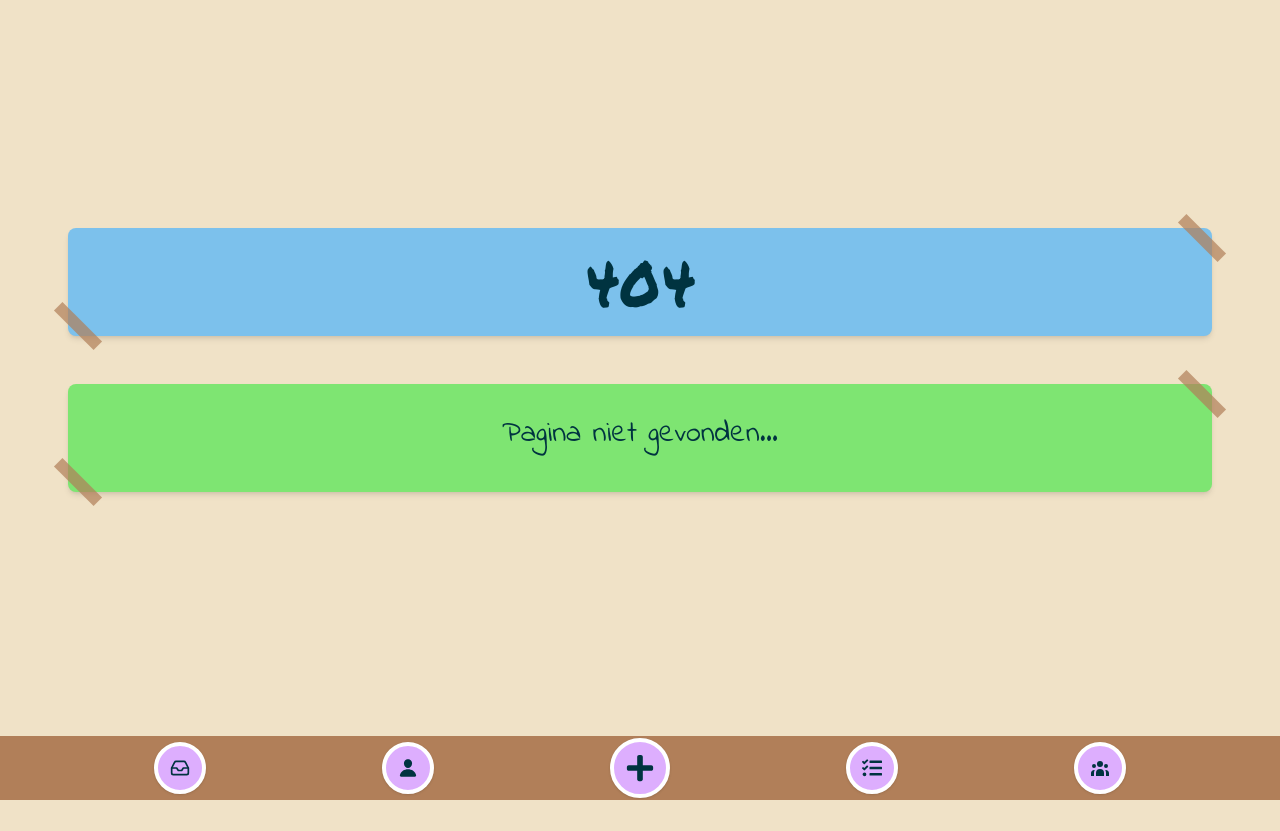
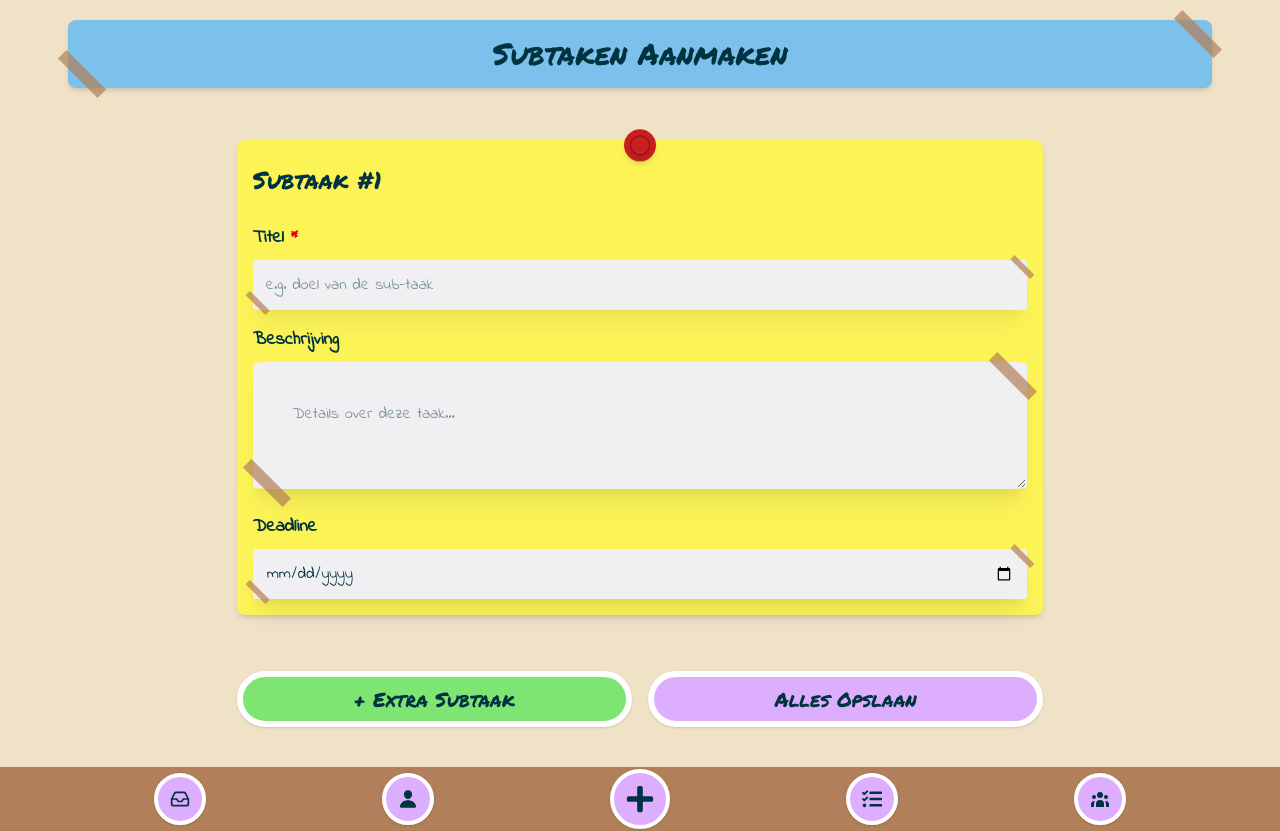
Before and after one commit to dingoskye/tle8-startup, a React (Vite) app in the folder front-end/: page /subtaken/aanmaken/1 in a window 1280 px wide. Before the commit this address had no page. Before the commit the page ends 800 px from the top, so only its background shows below. Built offline with nearby package versions, Linux system fonts and the light colour scheme.

Commit message:
feedback aangepast

```diff
--- a/front-end/src/App.jsx
+++ b/front-end/src/App.jsx
@@ -23,7 +23,7 @@ function App() {
                 <Route path="/hoofdtaken" element={<TaskOverview/>}/>
                 <Route path="/hoofdtaken/:id" element={<TaskDetails/>}/>
                 <Route path="*" element={<ErrorPage/>}/>
-                <Route path="/sub-takenmaken" element={<CreateSubtasks/>}/>
+                <Route path="/subtaken/aanmaken/:id" element={<CreateSubtasks/>}/>
             </Route>
         </Routes>
     )
--- a/front-end/src/components/ui/buttons.jsx
+++ b/front-end/src/components/ui/buttons.jsx
@@ -9,3 +9,16 @@ export function MainButton({children, link}) {
         </Link>
     )
 }
+
+export function FormButton({children, onClick, type = "button", disabled, colorClass = "bg-button-purple"}) {
+    return (
+        <button
+            type={type}
+            onClick={onClick}
+            disabled={disabled}
+            className={`${colorClass} rounded-full py-2 px-4 border-white border-6 shadow-sm w-full font-headers text-xl flex justify-center hover:scale-105 transition-transform disabled:opacity-50`}
+        >
+            {children}
+        </button>
+    )
+}
--- a/front-end/src/pages/create-subtasks.jsx
+++ b/front-end/src/pages/create-subtasks.jsx
@@ -1,10 +1,16 @@
 import {useState, useEffect} from 'react';
-import {Card, TapeCard} from "@/components/ui/cards.jsx";
+import {Card} from "@/components/ui/cards.jsx";
 import Tape from "@/components/ui/tape.jsx";
 import {useApi} from "@/context/api-context.jsx";
 import {Button} from "@/components/ui/button.jsx";
+import {FormButton} from "@/components/ui/buttons.jsx";
+import {useParams, useNavigate} from 'react-router';
 
+const currentUser = {id: '1', name: 'Jij', user_name: 'mijn_account'}; //using this until log in is implemented can be deleted later
 const CreateSubtasks = () => {
+
+    const {id} = useParams();
+
 
     useEffect(() => {
         document.title = "Board-it | Subtaken Aanmaken";
@@ -14,7 +20,7 @@ const CreateSubtasks = () => {
         {id: Date.now(), title: '', description: '', deadline: ''}
     ]);
 
-
+    const navigate = useNavigate();
     const [isSubmitting, setIsSubmitting] = useState(false);
     const [submitMessage, setSubmitMessage] = useState(null);
     const {apiFetch} = useApi();
@@ -60,21 +66,22 @@ const CreateSubtasks = () => {
         setIsSubmitting(true);
 
         try {
-            // 1. Map over the valid tasks to create an array of promises
+
             const requestPromises = validSubtasks.map(task => {
 
-                // 2. Build individual FormData for EACH task
+
                 const formData = new FormData();
                 formData.append('title', task.title);
                 formData.append('description', task.description);
 
-                // Only append deadline if it exists
+
                 if (task.deadline) {
                     formData.append('deadline', task.deadline);
                 }
 
-                formData.append('main_task_id', 1); // TODO: Replace with dynamic main_task_id
-                formData.append('user_id', 1);      // TODO: Replace with dynamic user_id
+
+                formData.append('main_task_id', id);
+                formData.append('user_id', currentUser.id); // todo: moet gelink worden met de log in user, het gebruik nu beide mock data
 
                 // 3. Return the apiFetch promise for the correct route
                 return apiFetch('/sub/create', {
@@ -89,8 +96,13 @@ const CreateSubtasks = () => {
             console.log("All subtasks successfully created:", results);
             setSubmitMessage({type: 'success', text: 'Subtaken succesvol opgeslagen!'});
 
-            // Reset the form
-            setSubtasks([{id: Date.now(), title: '', description: '', deadline: ''}]);
+            setTimeout(() => {
+                // This sends them back to the specific details page for this main task:
+                navigate(`/hoofdtaken/${id}`);
+
+                // (Note: If you want to send them to the general list instead, use navigate('/hoofdtaken'); )
+            }, 2000);
+
 
         } catch (error) {
             console.error("Error submitting subtasks:", error);
@@ -105,12 +117,13 @@ const CreateSubtasks = () => {
 
     return (
         <>
-            {/* --- HEADER SECTION (Matches Home.jsx exactly) --- */}
-            <header role="banner" className="text-center p-1 mt-10 mb-5 relative w-[90%] md:w-[70%] mx-auto">
+            <div className="w-full flex flex-col items-center justify-start ">
+                {/* --- HEADER SECTION --- */}
+                <header role="banner" className="text-center p-1  relative w-full">
                     <div className="bg-primary w-full p-4 rounded-lg shadow-md relative">
                         <Tape variant="big-r"/>
                         <Tape variant="big-l"/>
-                    <h1 className="text-3xl font-bold font-headers">Subtaken Aanmaken</h1>
+                        <h1 className="text-3xl  font-headers">Subtaken Aanmaken</h1>
                     </div>
                 </header>
 
@@ -124,7 +137,7 @@ const CreateSubtasks = () => {
                     </div>
                 )}
 
-            <form onSubmit={handleSubmit} className="flex flex-col items-center gap-8">
+                <form onSubmit={handleSubmit} className="flex flex-col items-center mt-10 gap-8 w-full">
 
                     {/* --- SUBTASKS LIST --- */}
                     {subtasks.map((task, index) => {
@@ -224,28 +237,29 @@ const CreateSubtasks = () => {
                         );
                     })}
 
+
                     {/* --- ACTION BUTTONS --- */}
                     <div className="flex flex-col sm:flex-row gap-4 mt-6 w-[90%] md:w-[70%] justify-between">
 
-                    <Button
+                        <FormButton
                             type="button"
-                        variant="green"
-                        size="boardit"
+                            colorClass="bg-secondary" // Makes it green
                             onClick={handleAddSubtask}
                         >
                             + Extra Subtaak
-                    </Button>
+                        </FormButton>
 
-                    <Button
+                        <FormButton
                             type="submit"
-                        variant="purple"
-                        size="boardit"
+                            colorClass="bg-button-purple" // Makes it purple
                             disabled={isSubmitting}
                         >
                             {isSubmitting ? 'Bezig met opslaan...' : 'Alles Opslaan'}
-                    </Button>
+                        </FormButton>
+
                     </div>
                 </form>
+            </div>
         </>
     );
 };
```
Lines whose indentation alone changed are shown as unchanged.
